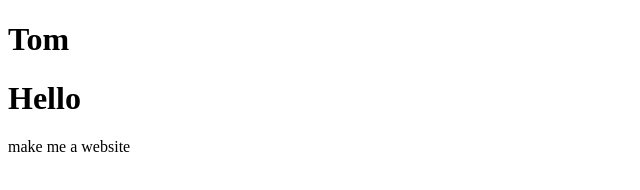
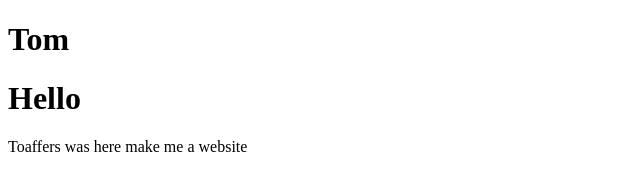
Before and after one commit to Genshirog/Github_Training, a plain HTML site: page index.html in a window 1280 px wide. Shown: the whole page, without its empty margins (0-640 px from the left). Drawn offline with Linux system fonts and the light colour scheme.

Commit message:
Added my name to the body

```diff
--- a/index.html
+++ b/index.html
@@ -8,7 +8,7 @@
 <body>
   <h1>Tom</h1>
   <h1>Hello</h1>
-  <!--<put name here>-->
+  <hi>Toaffers was here</hi>
 </body>
 </html>
 make me a website
```
